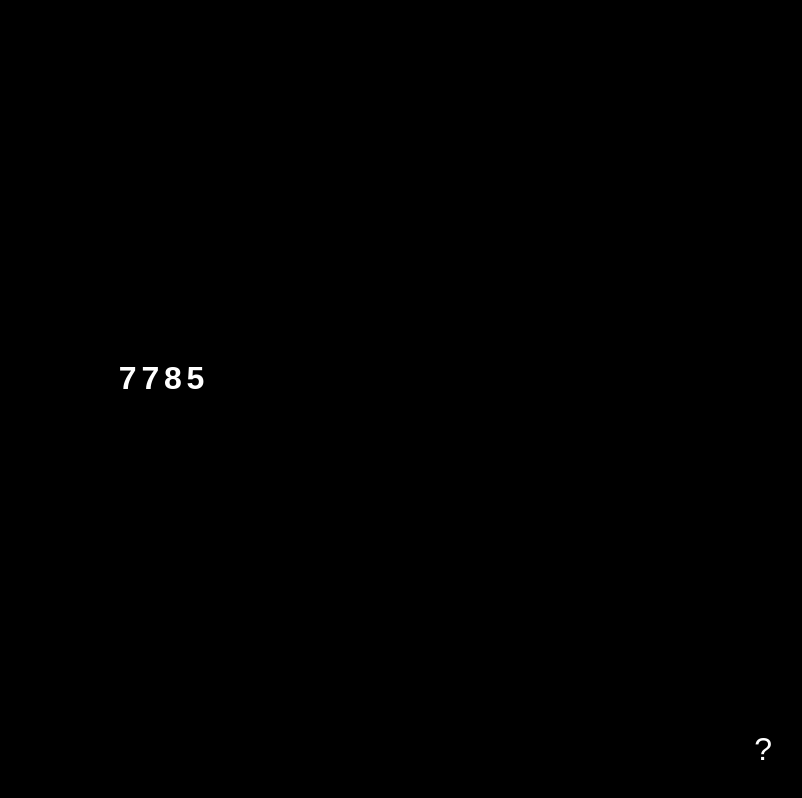
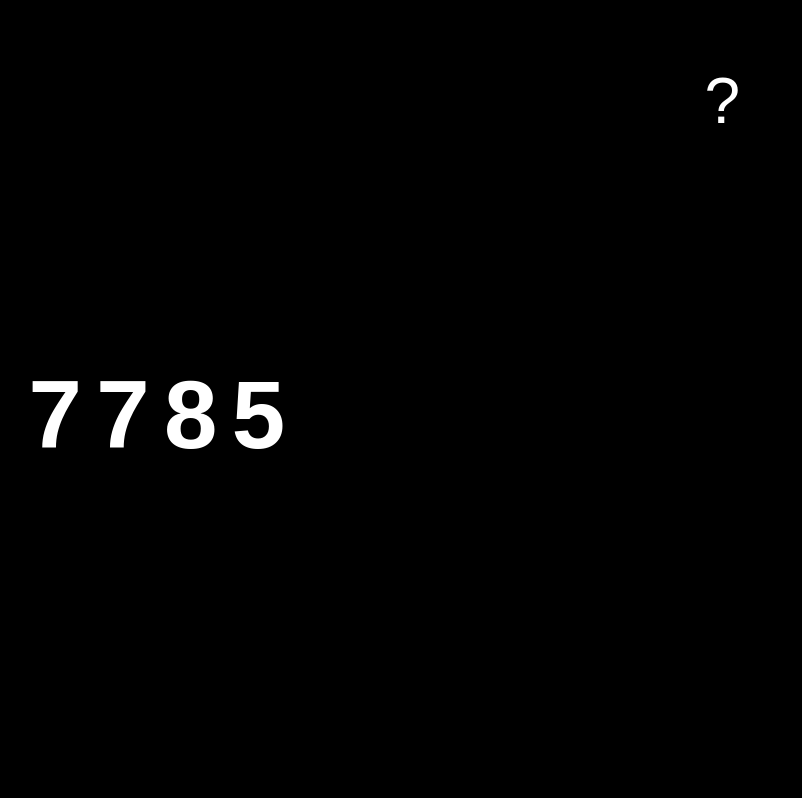
Before and after one commit to whamtet/dozenal, a plain HTML site: page index.html in a window 1280 px wide. Shown: the whole page, without its empty margins (476-1278 px from the left). Drawn offline with Linux system fonts and the light colour scheme.

Commit message:
improvements

```diff
--- a/index.html
+++ b/index.html
@@ -2,6 +2,11 @@
 <html lang="en">
 <head>
     <meta charset="UTF-8">
+    <meta name="description" content="Live dozenal time.">
+    <meta property="og:image" content="preview.png">
+    <meta property="og:image:type" content="image/png">
+    <meta property="og:image:width" content="1280">
+    <meta property="og:image:height" content="684">
     <title>Dozenal Time</title>
     <style>
         .container {
@@ -16,12 +21,13 @@
             position: relative;
             margin-top: 0;
             text-align: center;
+            font-size: 6em;
         }
         #myBtn {
             position: absolute;
             right: 1em;
-            bottom: 1em;
-            font-size: 2em;
+            top: 1em;
+            font-size: 4em;
             cursor: pointer;
         }
         body {
@@ -51,7 +57,7 @@
 </head>
 <body>
 <div class="container">
-    <h1 id="time">asdf</h1>
+    <h1 id="time">b536</h1>
     <div id="myBtn" onclick="showModal()">?</div>
 </div>
 <!-- The Modal -->
@@ -118,7 +124,6 @@
         <hr>
         <p>
             As you can see dozenal time is symmetric and elegant.
-            It also opens people's minds to number systems beyond base-10.
         </p>
     </div>
 
```
Also changed, not shown: preview.png (added).
